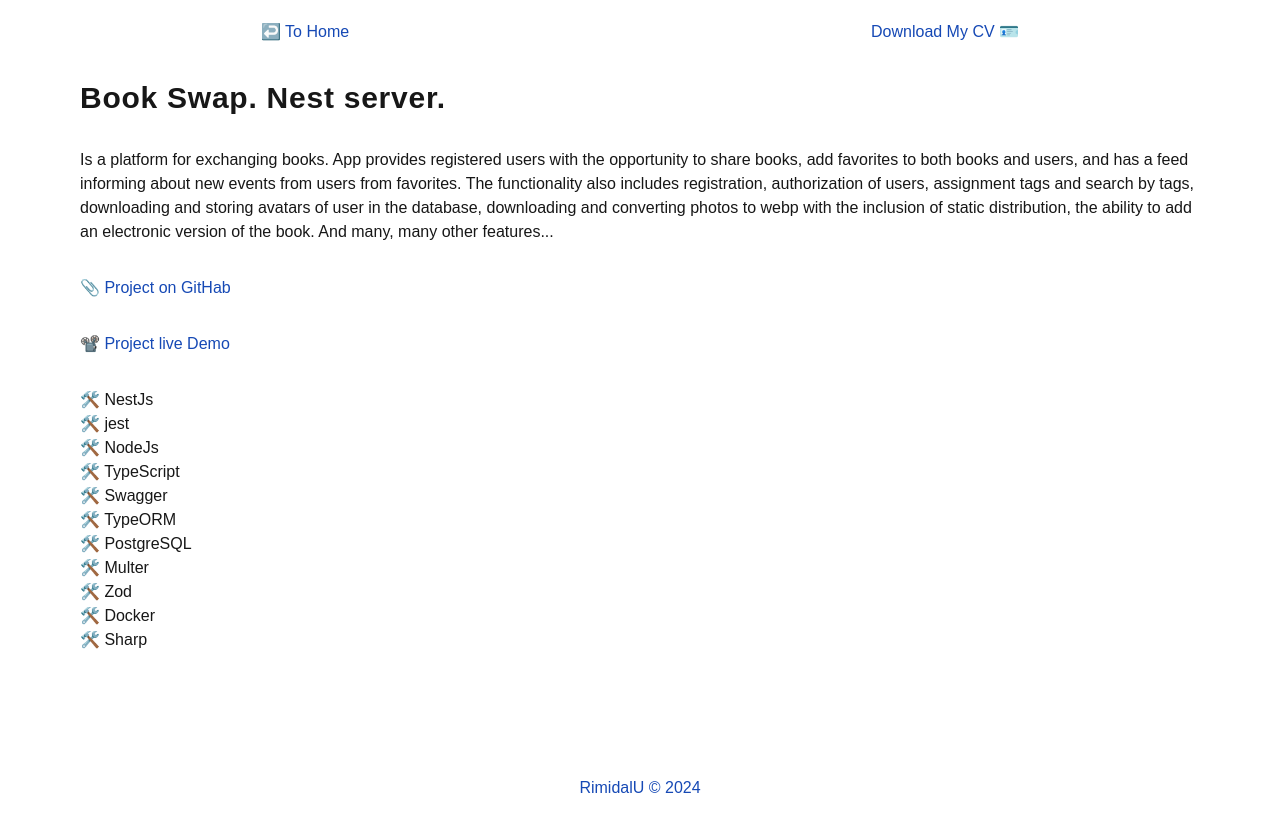
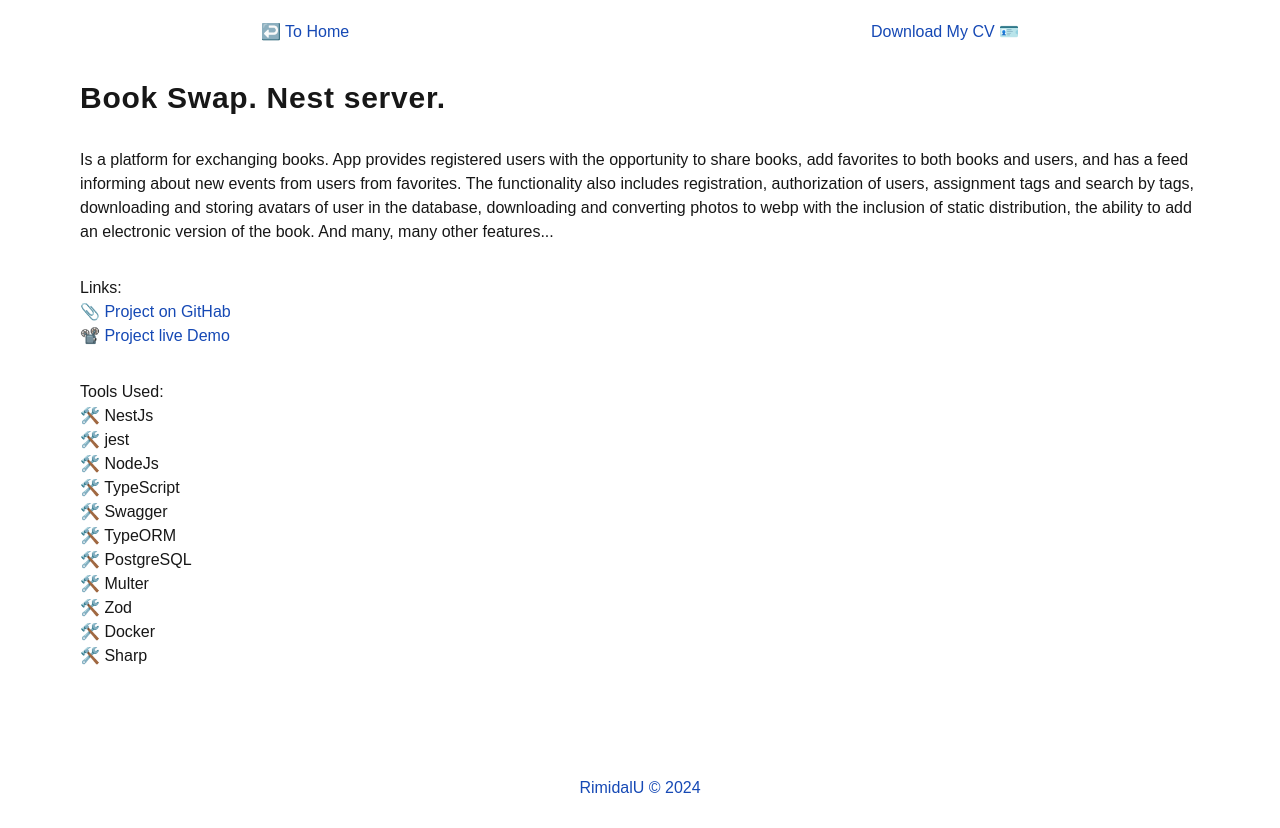
Before and after one commit to RimidalU/my-projects-landing, a Next.js app: page /projects/book-swap in a window 1280 px wide. Built offline with nearby package versions, Linux system fonts and the light colour scheme.

Commit message:
feat: add article ndmes

```diff
--- a/src/app/projects/[slug]/page.tsx
+++ b/src/app/projects/[slug]/page.tsx
@@ -26,6 +26,9 @@ export default async function ProjectPage({ params }: StaticPageProps) {
         <>
             <h1 className="page-title">{name}</h1>
             <p>{description}</p>
+
+            <article className="flex flex-col">
+                <h2>Links:</h2>
                 {github && (
                     <Link
                         href={github}
@@ -46,12 +49,17 @@ export default async function ProjectPage({ params }: StaticPageProps) {
                         📽️ Project live Demo
                     </Link>
                 )}
+            </article>
+
             {tools && (
+                <article>
+                    <h2>Tools Used:</h2>
                     <ul>
                         {tools.map((tool) => (
                             <li key={tool}>{`🛠️ ${tool}`}</li>
                         ))}
                     </ul>
+                </article>
             )}
         </>
     )
```
Lines whose indentation alone changed are shown as unchanged.
